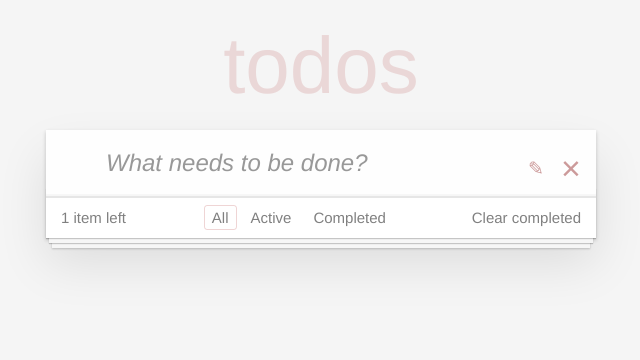
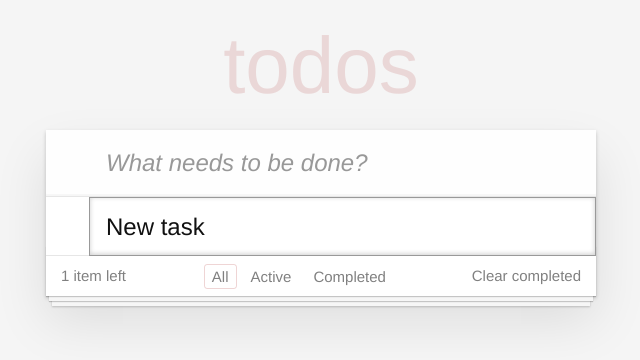
Before and after one commit to carlesflor94/TO-DO-APP-13-task, a React (Vite) app in the folder vite-task-13/: page / in a window 1280 px wide. Both pictures are taken after a click on the button 855 px from the left and 227 px from the top of the page. Shown: the top 360 px of the page, without its empty margins (319-959 px from the left). Built offline with nearby package versions, Linux system fonts and the light colour scheme.

Commit message:
fixed editing mode

```diff
--- a/vite-task-13/src/components/Task.jsx
+++ b/vite-task-13/src/components/Task.jsx
@@ -24,18 +24,17 @@ const Task = ({ task, changeState, handleDelete, editTaskDescription }) => {
     }
 
     return (
-        <li className={task.complete ? 'completed' : ''}>
+        <li className={
+          (task.complete ? 'completed' : '') +
+          (editing ? 'editing' : '')
+          }>
             <div className="view">
               <input className="toggle" type="checkbox" checked={task.complete} onChange={handleTaskClick}/>
-              {!editing ? (
+
                 <label>
                   <span className="description">{task.description}</span>
                   <span className="created">created {stringDate}</span>
-              </label>
-              ) : (
-                <input className="edit" value={editedTask} autoFocus onChange={handleEdit} onKeyDown={changeEdit} />
-              )
-            }
+                </label>
 
               <button className="icon icon-edit" onClick={() => {
                     setEditedTask(task.description)
@@ -44,6 +43,11 @@ const Task = ({ task, changeState, handleDelete, editTaskDescription }) => {
                 </button>
               <button className="icon icon-destroy" onClick={() => handleDelete(task.id)}></button>
             </div>
+
+            {/* enable editing mode */}
+            {editing && (
+              <input className="edit" value={editedTask} autoFocus onChange={handleEdit} onKeyDown={changeEdit} />
+            )}
           </li>
     );
 }
```
